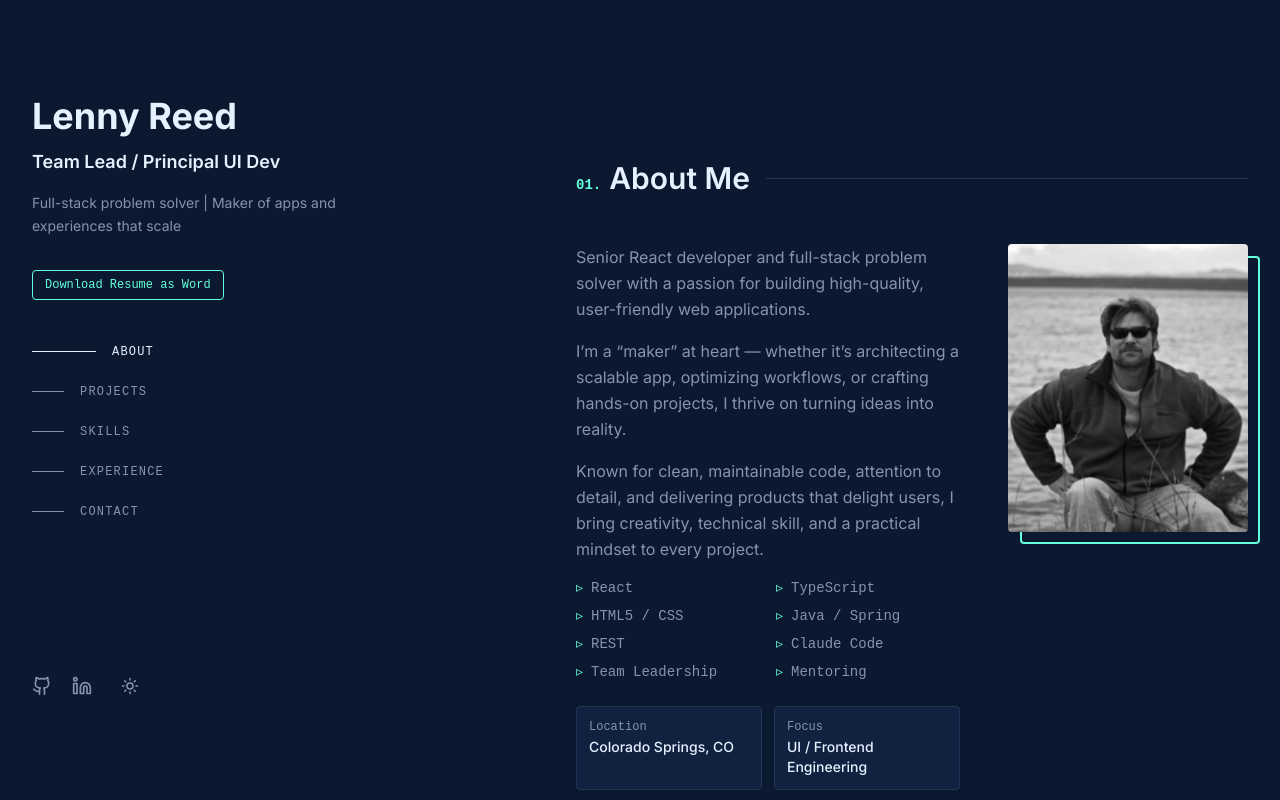
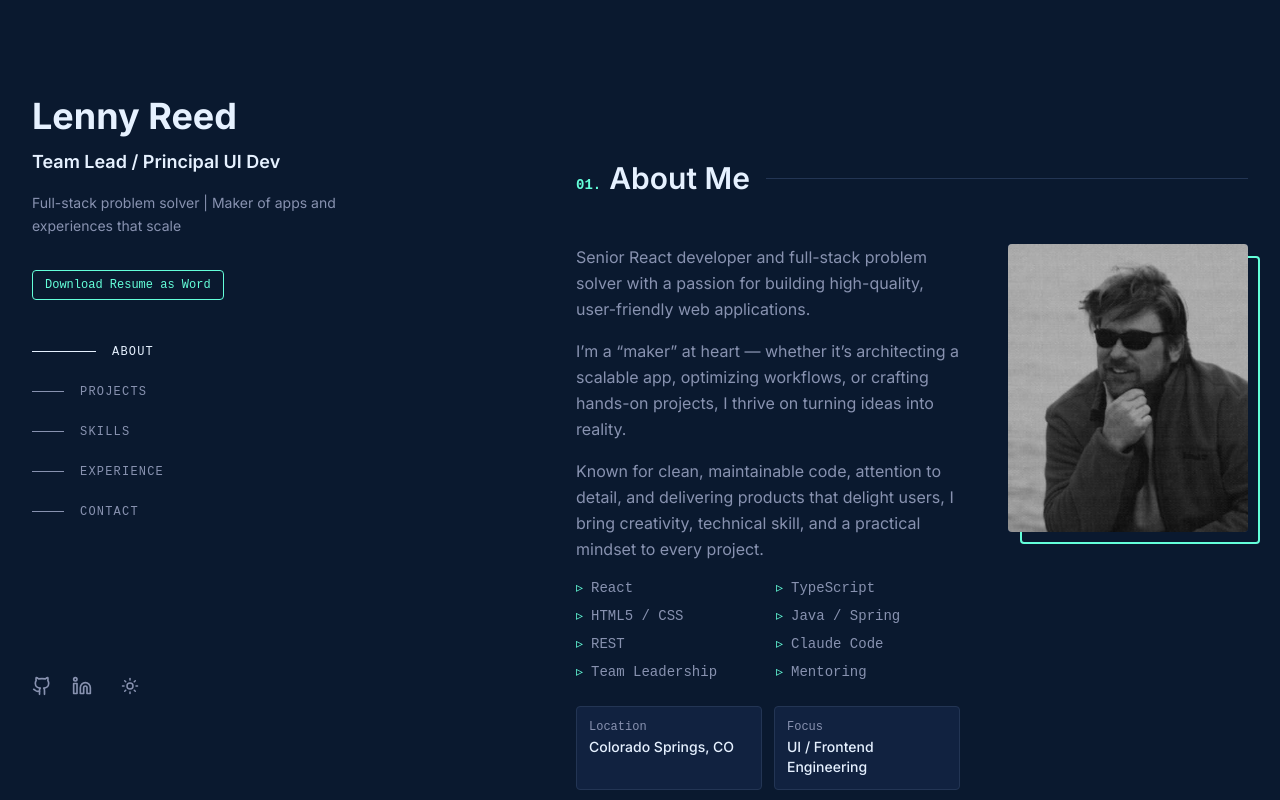
Before and after one commit to lendog75/resume, a Next.js app: page / in a window 1280 px wide. Shown: the top 800 px of the page. Built offline with nearby package versions, Linux system fonts and the light colour scheme.

Commit message:
Remove .idea and settings.local.json from tracking, also change profile pic

```diff
--- a/data/data.json
+++ b/data/data.json
@@ -18,7 +18,7 @@
     "location": "Colorado Springs, CO",
     "email": "lennyreed6@gmail.com",
     "availableForWork": true,
-    "profileImage": "/images/4.jpg",
+    "profileImage": "/images/1.jpg",
     "bio": [
       "Family man, outdoorsman, and software developer who loves to work with React. Responsive Design and RESTful APIs are also personal favorites.",
       "In everything I do I am a \"maker\". Whether it is building a web application or building a table, it's just what I do!",
--- a/data/theme.json
+++ b/data/theme.json
@@ -35,5 +35,6 @@
     "skillBarDuration": "1.2s",
     "entranceDuration": "0.6s",
     "entranceDelay": "0.1s"
-  }
+  },
+  "version": 3
 }
--- a/src/components/sections/About.tsx
+++ b/src/components/sections/About.tsx
@@ -63,7 +63,7 @@ export function About() {
             <div className="absolute inset-0 border-2 border-[var(--color-accent)] rounded-[var(--radius-card)] translate-x-3 translate-y-3" />
             <div className="relative w-full h-full rounded-[var(--radius-card)] overflow-hidden bg-[var(--color-bg-card)]">
               <Image
-                src="/images/3.jpg"
+                src={personal.profileImage}
                 alt={personal.name}
                 fill
                 sizes="(max-width: 768px) 224px, 288px"
```
Also changed, not shown: src/components/sections/Contact.tsx (+7 -7 lines).
